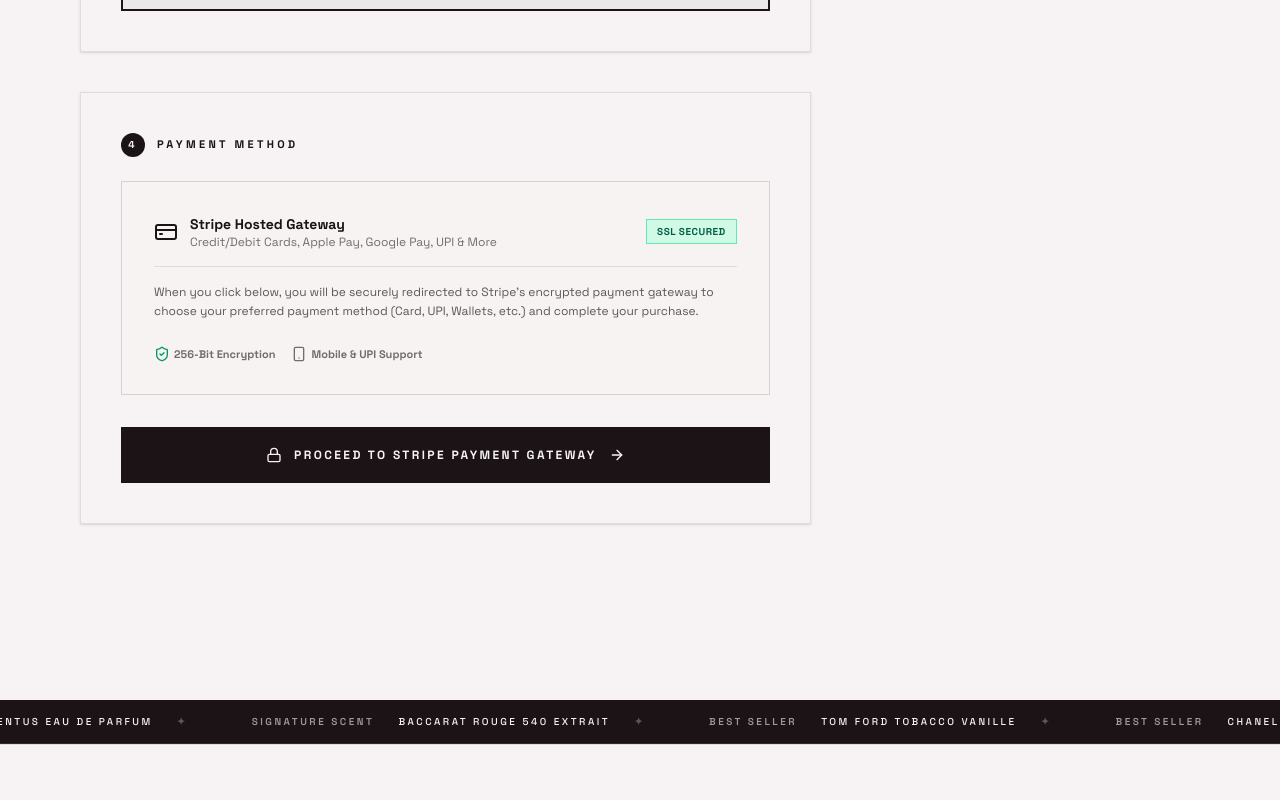
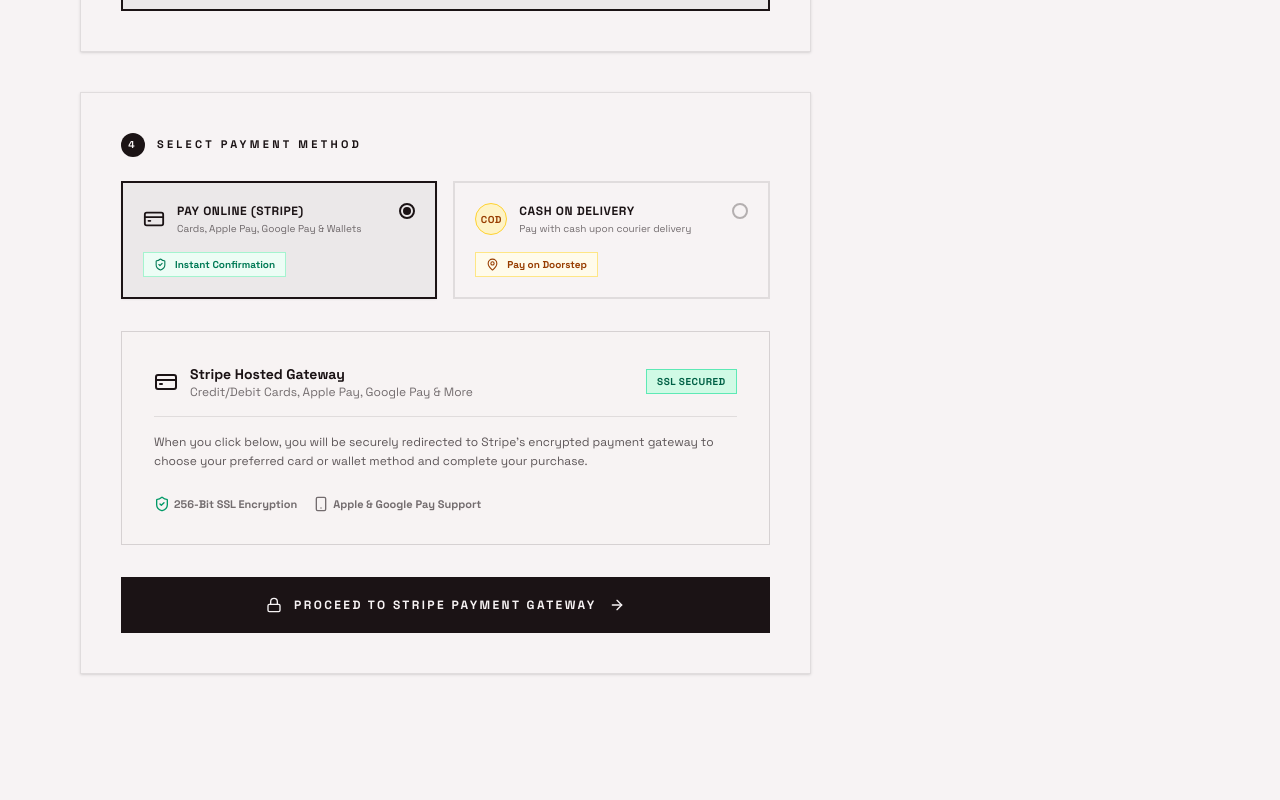
Before and after one commit to techsofttest/premium-essence-next, a Next.js app: page /checkout in a window 1280 px wide. Shown: the part 1460-2260 px from the top of the page. Built offline with nearby package versions, Linux system fonts and the light colour scheme; no server answers.

Commit message:
cod 17-08

```diff
--- a/components/checkout/CheckoutForm.tsx
+++ b/components/checkout/CheckoutForm.tsx
@@ -45,6 +45,7 @@ export default function CheckoutForm() {
     const [postcode, setPostcode] = useState("00000");
     const [country, setCountry] = useState("United Arab Emirates");
     const [deliveryNotes, setDeliveryNotes] = useState("");
+    const [paymentMethod, setPaymentMethod] = useState<"stripe" | "cod">("stripe");
 
     const [isProcessing, setIsProcessing] = useState(false);
     const [errorMessage, setErrorMessage] = useState<string | null>(null);
@@ -205,7 +206,7 @@ export default function CheckoutForm() {
                     delivery_notes: deliveryNotes,
                 },
                 delivery_type: "courier",
-                payment_method: "stripe",
+                payment_method: paymentMethod,
                 success_url: `${originUrl}/checkout/success`,
                 cancel_url: `${originUrl}/checkout`,
             };
@@ -472,39 +473,117 @@ export default function CheckoutForm() {
                 </div>
             </section>
 
-            {/* 4. Payment via Hosted Stripe Gateway */}
+            {/* 4. Payment Method Selection */}
             <section className="bg-white p-8 md:p-10 border border-dark/10 shadow-sm">
                 <h2 className="text-[11px] tracking-[0.3em] uppercase font-bold text-dark mb-6 flex items-center gap-3">
                     <span className="w-6 h-6 rounded-full bg-dark text-white flex items-center justify-center text-[10px]">4</span>
-                    Payment Method
+                    Select Payment Method
                 </h2>
 
+                <div className="grid grid-cols-1 md:grid-cols-2 gap-4 mb-8">
+                    {/* Stripe Card Option */}
+                    <div
+                        onClick={() => setPaymentMethod("stripe")}
+                        className={`p-5 border-2 cursor-pointer transition-all flex flex-col justify-between gap-4 ${
+                            paymentMethod === "stripe"
+                                ? "border-dark bg-dark/5 shadow-xs"
+                                : "border-dark/10 bg-white hover:border-dark/30"
+                        }`}
+                    >
+                        <div className="flex items-start justify-between">
+                            <div className="flex items-center gap-3">
+                                <CreditCard size={22} className="text-dark" />
+                                <div>
+                                    <h3 className="text-xs font-bold text-dark uppercase tracking-wider">Pay Online (Stripe)</h3>
+                                    <p className="text-[10px] text-dark/60 mt-0.5">Cards, Apple Pay, Google Pay & Wallets</p>
+                                </div>
+                            </div>
+                            <div className={`w-4 h-4 rounded-full border-2 flex items-center justify-center ${paymentMethod === "stripe" ? "border-dark" : "border-dark/30"}`}>
+                                {paymentMethod === "stripe" && <div className="w-2 h-2 rounded-full bg-dark" />}
+                            </div>
+                        </div>
+                        <div className="flex items-center gap-2 text-[10px] text-emerald-700 font-bold bg-emerald-50 px-2.5 py-1 border border-emerald-200 w-fit">
+                            <ShieldCheck size={13} /> Instant Confirmation
+                        </div>
+                    </div>
+
+                    {/* Cash on Delivery Option */}
+                    <div
+                        onClick={() => setPaymentMethod("cod")}
+                        className={`p-5 border-2 cursor-pointer transition-all flex flex-col justify-between gap-4 ${
+                            paymentMethod === "cod"
+                                ? "border-dark bg-dark/5 shadow-xs"
+                                : "border-dark/10 bg-white hover:border-dark/30"
+                        }`}
+                    >
+                        <div className="flex items-start justify-between">
+                            <div className="flex items-center gap-3">
+                                <div className="w-8 h-8 rounded-full bg-amber-100 text-amber-800 flex items-center justify-center font-bold text-[10px] tracking-wider border border-amber-300">
+                                    COD
+                                </div>
+                                <div>
+                                    <h3 className="text-xs font-bold text-dark uppercase tracking-wider">Cash on Delivery</h3>
+                                    <p className="text-[10px] text-dark/60 mt-0.5">Pay with cash upon courier delivery</p>
+                                </div>
+                            </div>
+                            <div className={`w-4 h-4 rounded-full border-2 flex items-center justify-center ${paymentMethod === "cod" ? "border-dark" : "border-dark/30"}`}>
+                                {paymentMethod === "cod" && <div className="w-2 h-2 rounded-full bg-dark" />}
+                            </div>
+                        </div>
+                        <div className="flex items-center gap-2 text-[10px] text-amber-800 font-bold bg-amber-50 px-2.5 py-1 border border-amber-200 w-fit">
+                            <MapPin size={13} /> Pay on Doorstep
+                        </div>
+                    </div>
+                </div>
+
                 <div className="border border-dark/15 p-6 md:p-8 bg-[#F7F3F4]/50 mb-8 space-y-4">
+                    {paymentMethod === "stripe" ? (
+                        <>
                             <div className="flex items-center justify-between border-b border-dark/10 pb-4">
                                 <div className="flex items-center gap-3">
                                     <CreditCard className="text-dark" size={24} />
                                     <div>
                                         <h3 className="text-sm font-bold text-dark">Stripe Hosted Gateway</h3>
-                                <p className="text-xs text-dark/60">Credit/Debit Cards, Apple Pay, Google Pay, UPI & More</p>
+                                        <p className="text-xs text-dark/60">Credit/Debit Cards, Apple Pay, Google Pay & More</p>
                                     </div>
                                 </div>
                                 <span className="bg-emerald-100 text-emerald-800 text-[10px] font-bold uppercase tracking-wider px-2.5 py-1 border border-emerald-300">
                                     SSL Secured
                                 </span>
                             </div>
-
                             <p className="text-xs text-dark/70 leading-relaxed">
-                        When you click below, you will be securely redirected to Stripe's encrypted payment gateway to choose your preferred payment method (Card, UPI, Wallets, etc.) and complete your purchase.
+                                When you click below, you will be securely redirected to Stripe's encrypted payment gateway to choose your preferred card or wallet method and complete your purchase.
                             </p>
-
                             <div className="flex items-center gap-4 pt-2 text-dark/60">
                                 <div className="flex items-center gap-1 text-[11px] font-bold">
-                            <ShieldCheck size={16} className="text-emerald-600" /> 256-Bit Encryption
+                                    <ShieldCheck size={16} className="text-emerald-600" /> 256-Bit SSL Encryption
                                 </div>
                                 <div className="flex items-center gap-1 text-[11px] font-bold">
-                            <Smartphone size={16} /> Mobile & UPI Support
+                                    <Smartphone size={16} /> Apple & Google Pay Support
                                 </div>
                             </div>
+                        </>
+                    ) : (
+                        <>
+                            <div className="flex items-center justify-between border-b border-dark/10 pb-4">
+                                <div className="flex items-center gap-3">
+                                    <div className="w-8 h-8 rounded-full bg-amber-100 text-amber-800 flex items-center justify-center font-bold text-xs border border-amber-300">
+                                        COD
+                                    </div>
+                                    <div>
+                                        <h3 className="text-sm font-bold text-dark">Cash on Doorstep Delivery</h3>
+                                        <p className="text-xs text-dark/60">Pay cash directly to the courier agent upon arrival</p>
+                                    </div>
+                                </div>
+                                <span className="bg-amber-100 text-amber-800 text-[10px] font-bold uppercase tracking-wider px-2.5 py-1 border border-amber-300">
+                                    No Online Payment Required
+                                </span>
+                            </div>
+                            <p className="text-xs text-dark/70 leading-relaxed">
+                                Your order will be registered in our system and dispatched immediately. Please prepare the exact cash amount in AED to hand over to the courier courier upon delivery.
+                            </p>
+                        </>
+                    )}
                 </div>
 
                 <button
@@ -515,12 +594,18 @@ export default function CheckoutForm() {
                     {isProcessing ? (
                         <>
                             <Loader2 size={16} className="animate-spin" />
-                            Connecting to Stripe Gateway...
+                            {paymentMethod === "stripe" ? "Connecting to Stripe Gateway..." : "Placing Order with Cash on Delivery..."}
+                        </>
+                    ) : paymentMethod === "stripe" ? (
+                        <>
+                            <Lock size={16} />
+                            Proceed to Stripe Payment Gateway
+                            <ArrowRight size={16} />
                         </>
                     ) : (
                         <>
-                            <Lock size={16} />
-                            Proceed to Stripe Payment Gateway
+                            <Check size={16} />
+                            Place Order with Cash on Delivery
                             <ArrowRight size={16} />
                         </>
                     )}
```
Lines whose indentation alone changed are shown as unchanged.
